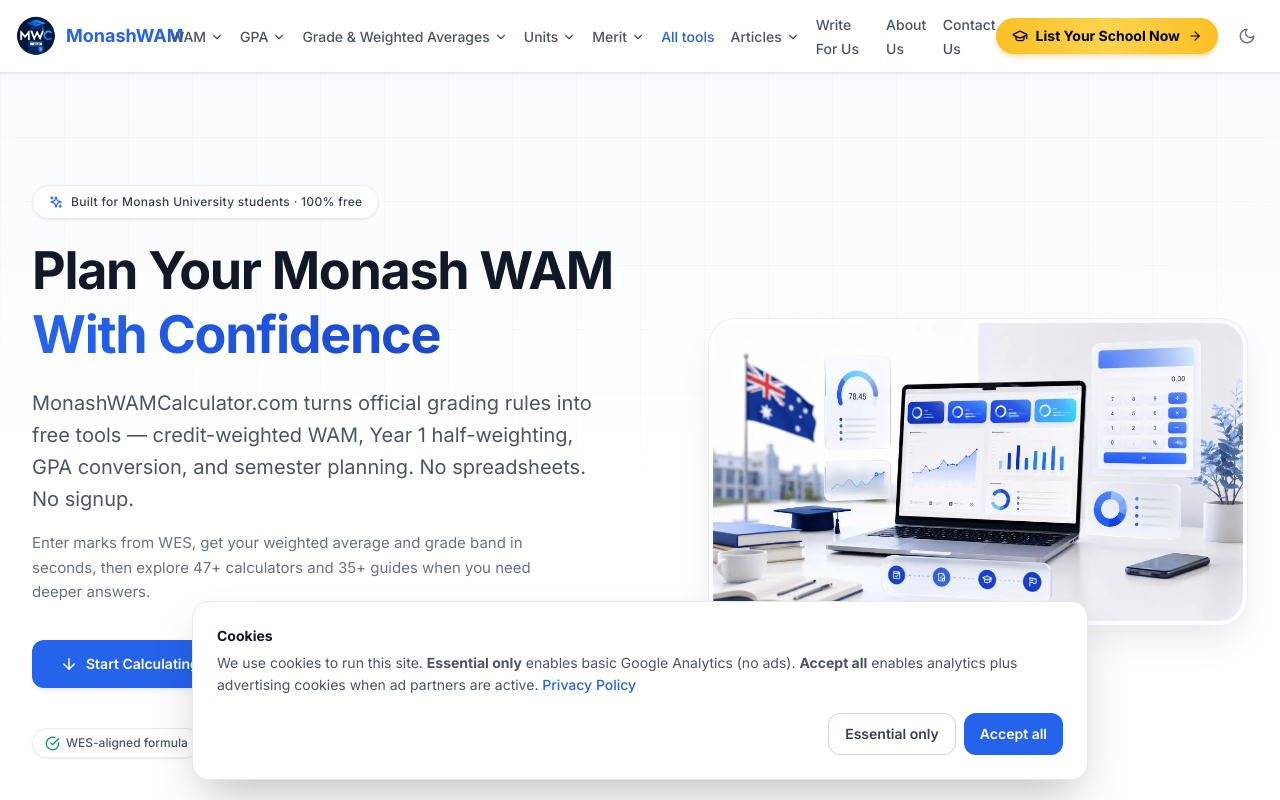
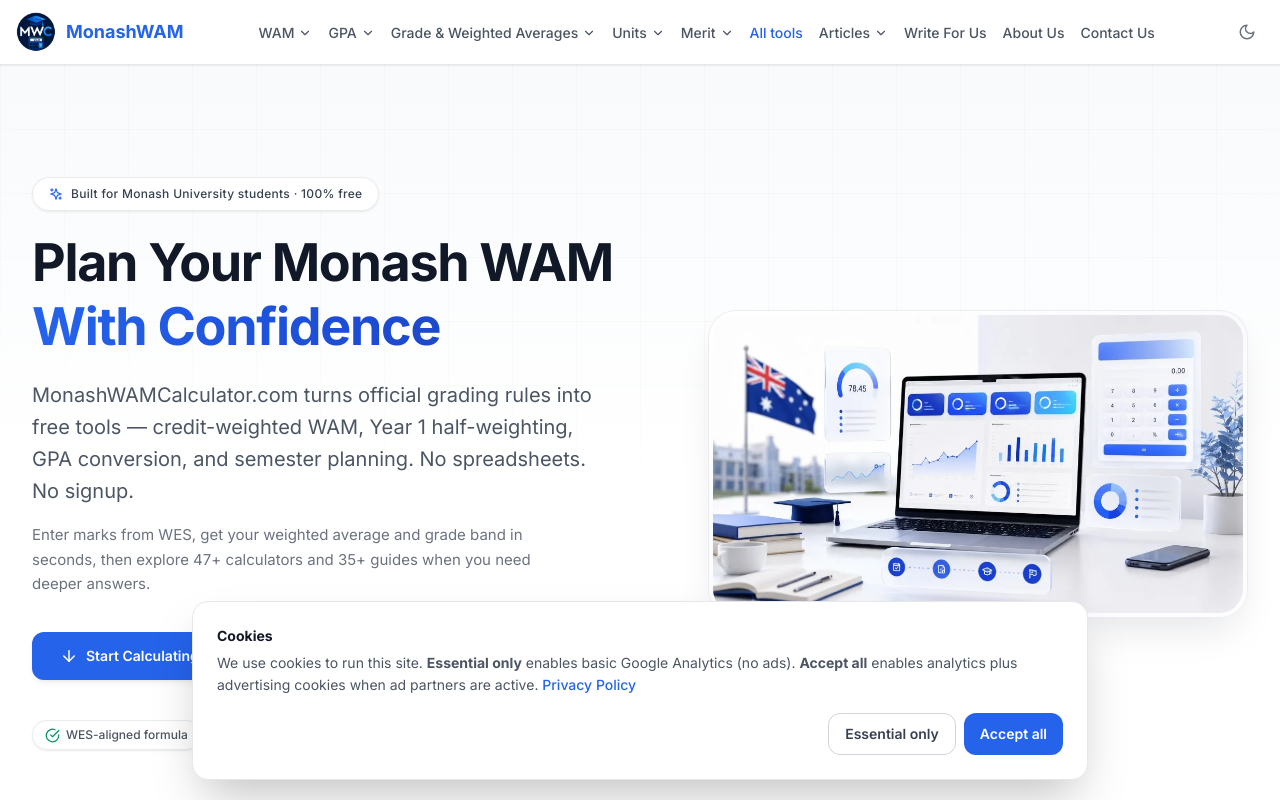
Before and after one commit to asbusiness276-cyber/monash-wam-calculator, a React (Vite) app: page / in a window 1280 px wide. Shown: the top 800 px of the page. Built offline with nearby package versions, Linux system fonts and the light colour scheme.

Commit message:
Completely remove TopSchools promo banner component and imports

```diff
--- a/src/components/Navbar.tsx
+++ b/src/components/Navbar.tsx
@@ -1,7 +1,6 @@
 import { useState } from 'react';
 import { Moon, Sun, Menu, X, ChevronDown } from 'lucide-react';
 import SiteLogo from './SiteLogo';
-import TopSchoolsPromoBanner from './TopSchoolsPromoBanner';
 import { ARTICLE_CATEGORIES, getArticleCategoryPath } from '../data/articleCategories';
 import { CALCULATOR_CATEGORIES, type CalculatorCategory } from '../data/calculatorCatalog';
 
@@ -180,7 +179,6 @@
         </ul>
 
         <div className="flex items-center gap-3">
-          <TopSchoolsPromoBanner className="hidden sm:inline-flex" />
           <button
             onClick={toggleDark}
             aria-label="Toggle dark mode"
--- a/src/components/TopSchoolsPromoBanner.tsx
+++ /dev/null
@@ -1,32 +0,0 @@
-import { ArrowRight, GraduationCap } from 'lucide-react';
-
-interface TopSchoolsPromoBannerProps {
-  className?: string;
-}
-
-export default function TopSchoolsPromoBanner({
-  className = '',
-}: TopSchoolsPromoBannerProps) {
-  const handleClick = () => {
-    if (typeof window.gtag === 'function') {
-      window.gtag('event', 'topschools_promo_click', {
-        destination: 'https://topschoolsrankings.com/',
-      });
-    }
-  };
-
-  return (
-    <a
-      href="https://topschoolsrankings.com/"
-      target="_blank"
-      rel="noopener noreferrer"
-      onClick={handleClick}
-      className={`group inline-flex items-center justify-center gap-2 px-4 py-2 rounded-full font-black text-xs sm:text-sm text-slate-950 bg-gradient-to-r from-amber-400 via-amber-300 to-amber-400 hover:from-amber-300 hover:to-amber-200 transition-all duration-300 shadow-md shadow-amber-500/25 hover:shadow-amber-500/40 active:scale-[0.98] cursor-pointer whitespace-nowrap ${className}`}
-      title="List Your School or University on Top Schools Rankings"
-    >
-      <GraduationCap className="w-4 h-4 shrink-0 text-slate-950" />
-      <span>List Your School Now</span>
-      <ArrowRight className="w-3.5 h-3.5 shrink-0 transition-transform group-hover:translate-x-0.5" />
-    </a>
-  );
-}
```
